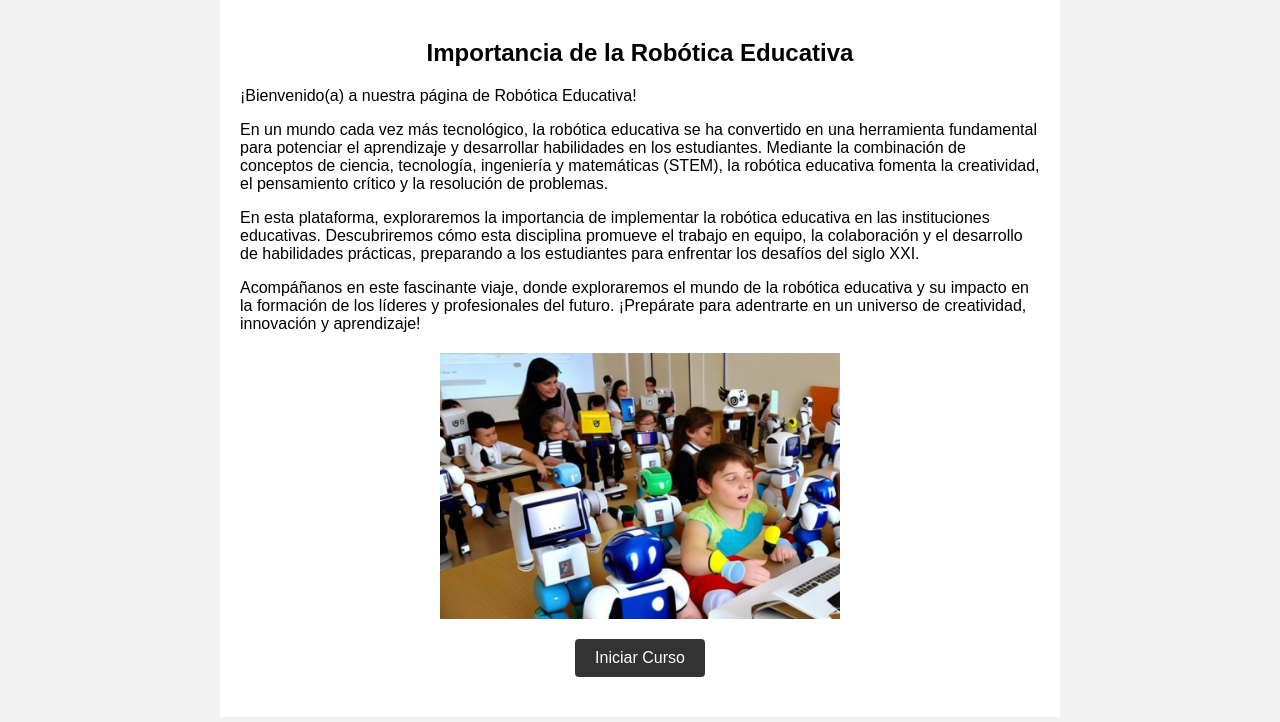
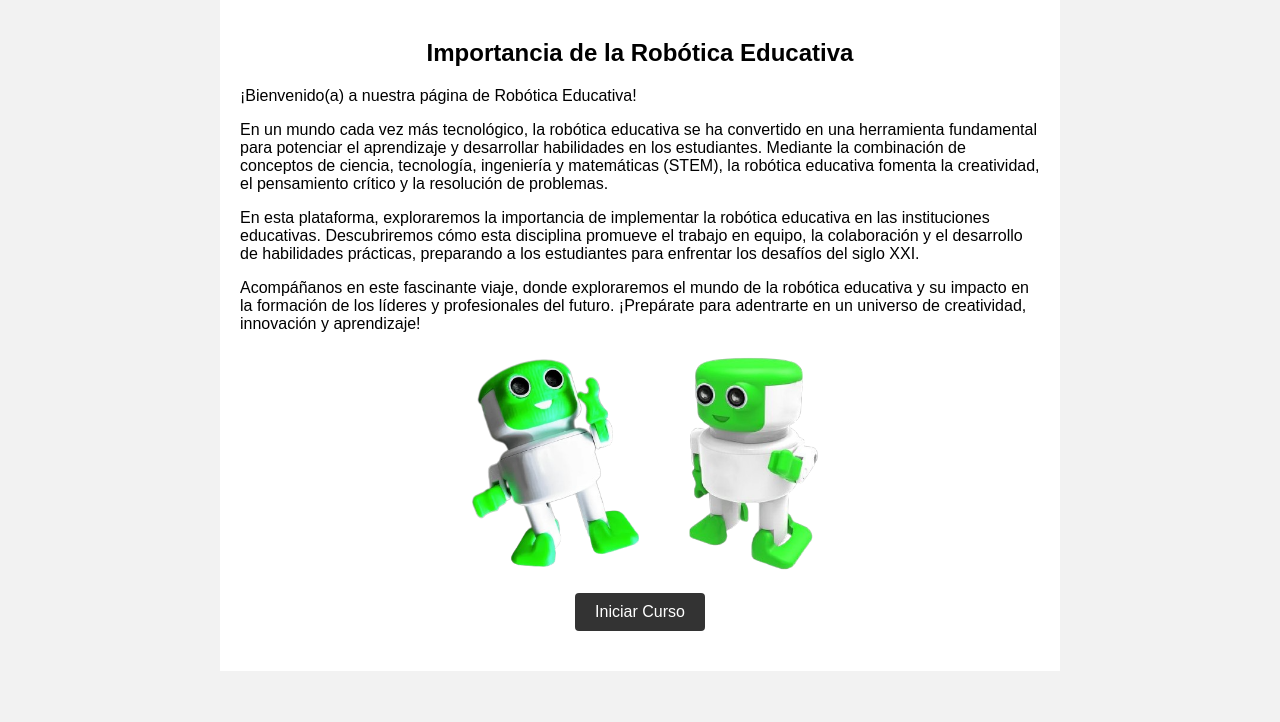
Before and after one commit to rovimartinez/rovimartinez.github.io, a plain HTML site: page index.html in a window 1280 px wide. Shown: the part 78-800 px from the top of the page. Drawn offline with Linux system fonts and the light colour scheme.

Commit message:
Robotica

```diff
--- a/index.html
+++ b/index.html
@@ -61,7 +61,7 @@
     <p>En esta plataforma, exploraremos la importancia de implementar la robótica educativa en las instituciones educativas. Descubriremos cómo esta disciplina promueve el trabajo en equipo, la colaboración y el desarrollo de habilidades prácticas, preparando a los estudiantes para enfrentar los desafíos del siglo XXI.</p>
     <p>Acompáñanos en este fascinante viaje, donde exploraremos el mundo de la robótica educativa y su impacto en la formación de los líderes y profesionales del futuro. ¡Prepárate para adentrarte en un universo de creatividad, innovación y aprendizaje!</p>
 
-    <img src="imagen\robots_educativos.jpg" alt="Robótica Educativa" style="display: block; margin: 20px auto; max-width: 50%; height: auto;">
+    <img src="imagen\robots_educativos.png" alt="Robótica Educativa" style="display: block; margin: 20px auto; max-width: 50%; height: auto;">
 
     <button onclick="location.href='modulo1.html'">Iniciar Curso</button>
   </section>
```
Also changed, not shown: imagen/robots_educativos.jpg (deleted), imagen/robots_educativos.png (added).
